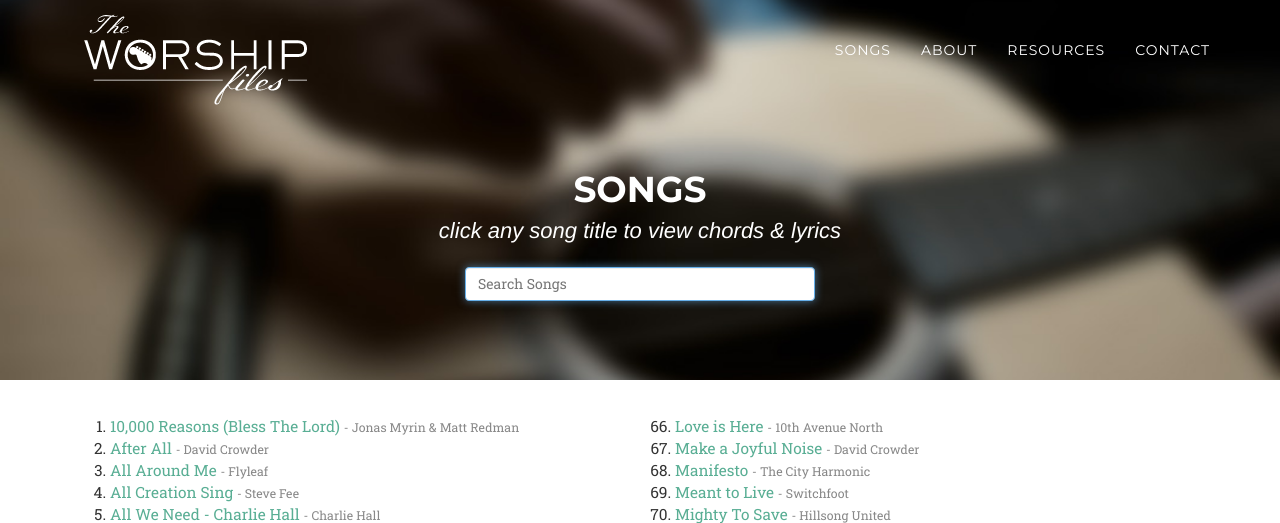
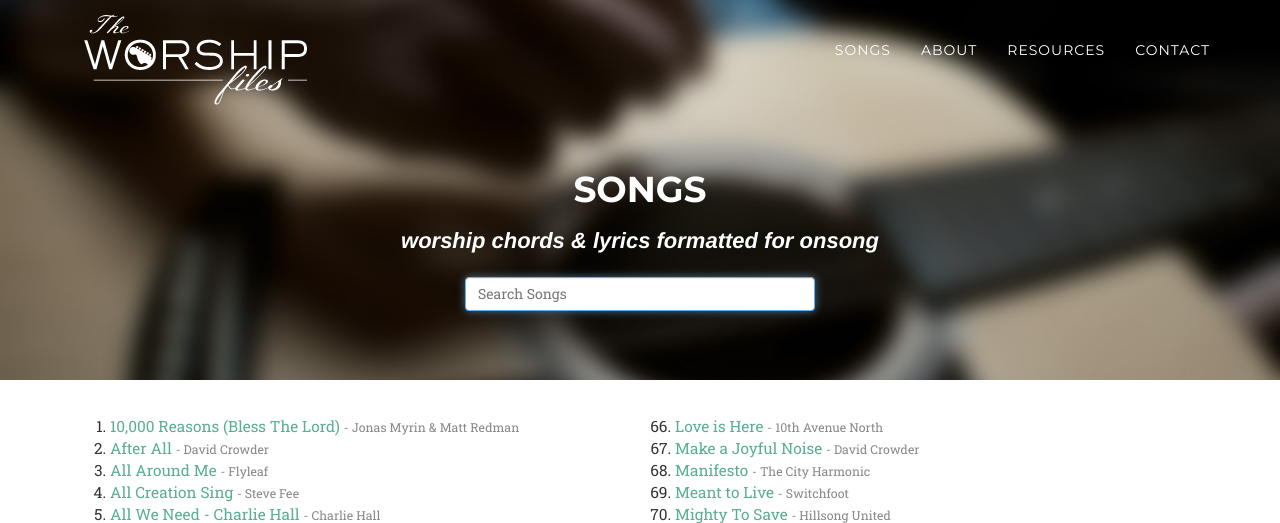
Before and after one commit to internetjason/theworshipfiles, a PHP site: page /song-list in a window 1280 px wide. Shown: the top 523 px of the page. Run offline with PHP 8.4, Linux system fonts and the light colour scheme; data that the repository does not hold is empty; some libraries are stand-ins or nearby versions; some web fonts are replaced.

Commit message:
changed intro-lead-in div to h2 and edited css to prevent uppercase

```diff
--- a/css/agency.css
+++ b/css/agency.css
@@ -378,6 +378,8 @@ header .intro-text .intro-lead-in, #sub-page .intro-text .intro-lead-in {
     font-style: italic;
     line-height: 22px;
 }
+
+h2.intro-lead-in { text-transform: lowercase !important; }
 
 header .intro-text .intro-heading {
     margin-bottom: 25px;
--- a/song-list.php
+++ b/song-list.php
@@ -10,7 +10,7 @@ require_once('header.php');
         <div class="container">
             <div class="intro-text">
                 <h1>Songs</h1>
-                <div class="intro-lead-in">click any song title to view chords &amp; lyrics</div>
+                <h2 class="intro-lead-in">worship chords &amp; lyrics formatted for onsong</h2>
                 <div class="col-sm-offset-4 col-sm-4">
                 	<input id="filtersongs" type="text" placeholder="Search Songs" class="form-control" autofocus>
                 </div>
```
